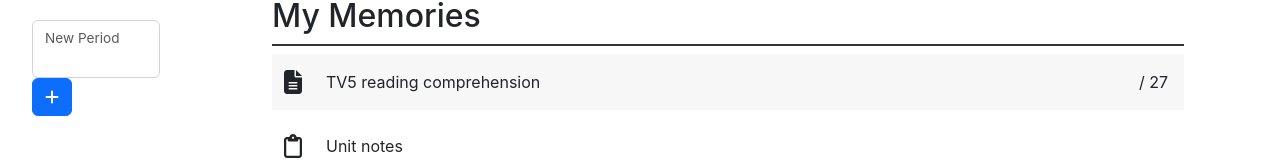
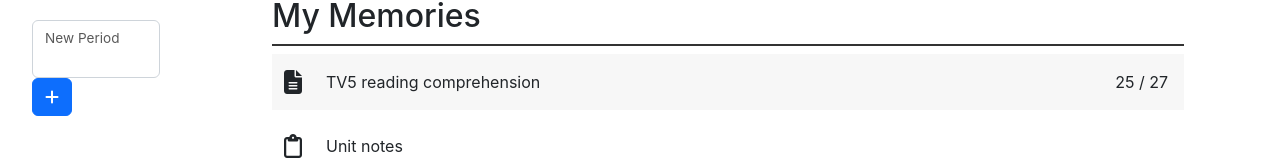
Before and after one commit to renkomba/boogle, a React (Create React App) app: page /CourseSite in a window 1280 px wide. Shown: the part 459-619 px from the top of the page. Built offline with nearby package versions, Linux system fonts and the light colour scheme.

Commit message:
used ternary operator to create a submissionsObj if the activePeriod is a Course. Also found that class Assignment does not properly update .isComplete, so added var isComplete to <AssignmentBar /> to display submissions accurately

```diff
--- a/src/components/CourseContent/AssignmentGroup/AssignmentBar.js
+++ b/src/components/CourseContent/AssignmentGroup/AssignmentBar.js
@@ -19,18 +19,15 @@ const AssignmentBar = ({ icon, assignment, activePeriod, activeBarId }) => {
 
     let [ submissionsObj, iconJsx ] = [
         activePeriod.course ? activePeriod.submissions[assignment.id]
-            : Object.fromEntries(Object.values(activePeriod.assignments).map(
-                Assignment => [
-                    Assignment.id,
-                    Object.fromEntries([
-                        [ 'isCompleted', Assignment.isCompleted ],
-                        [ 'isInProgress', Assignment.isInProgress ],
-                        [ 'turnedIn', Assignment.turnedIn ],
-                    ])
-                ]
-            )),
+            : Object.fromEntries([
+                [ 'isCompleted', assignment.isCompleted ],
+                [ 'isInProgress', assignment.isInProgress ],
+                [ 'turnedIn', assignment.submissions ],
+            ]),
         <i className={icon}></i>
     ];
+    let isCompleted = submissionsObj.isCompleted
+        || submissionsObj.turnedIn === activePeriod.totalStudents;
 
     const {
         attributes,
@@ -69,8 +66,7 @@ const AssignmentBar = ({ icon, assignment, activePeriod, activeBarId }) => {
             />
             {
                 !['resource', 'site'].includes(assignment.type)
-                && (submissionsObj.isCompleted ?
-                    <i className="fa-solid fa-check"></i>
+                && (isCompleted ? <i className="fa-solid fa-check"></i>
                     : <p className={styles.submissions}>
                         {submissionsObj.turnedIn}
                         &nbsp;/&nbsp;
```
